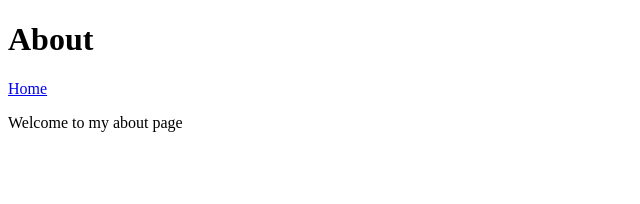
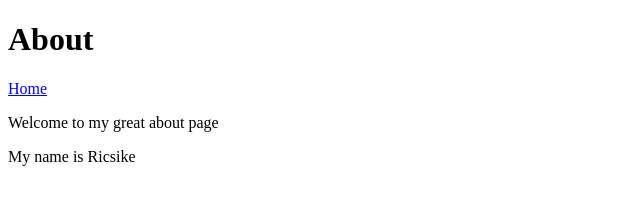
Before and after one commit to Ricsi0322/Ricsi0322.github.io, a plain HTML site: page about.html in a window 1280 px wide. Shown: the whole page, without its empty margins (0-640 px from the left). Drawn offline with Linux system fonts and the light colour scheme.

Commit message:
Improved the about page

```diff
--- a/about.html
+++ b/about.html
@@ -9,6 +9,7 @@
 <body>
     <h1>About</h1>
     <a href="/">Home</a>
-    <p>Welcome to my about page</p>
+    <p>Welcome to my great about page</p>
+    <p>My name is Ricsike</p>
 </body>
 </html>
```
